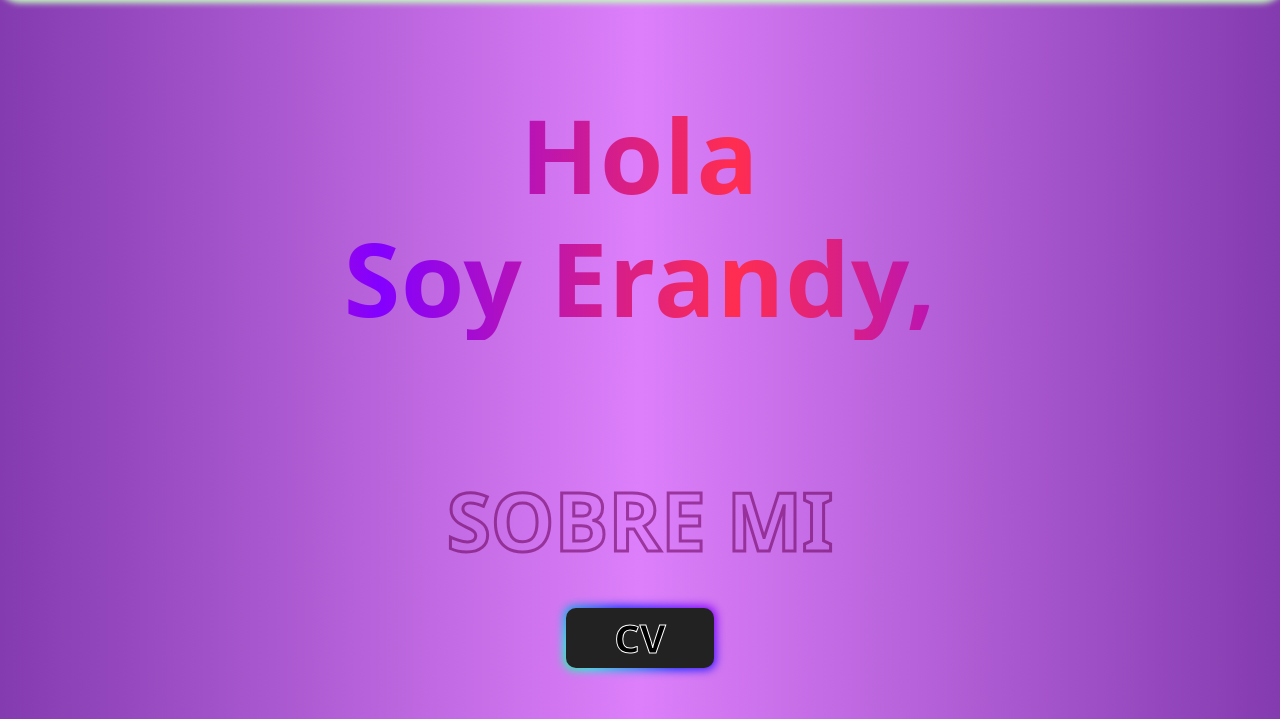
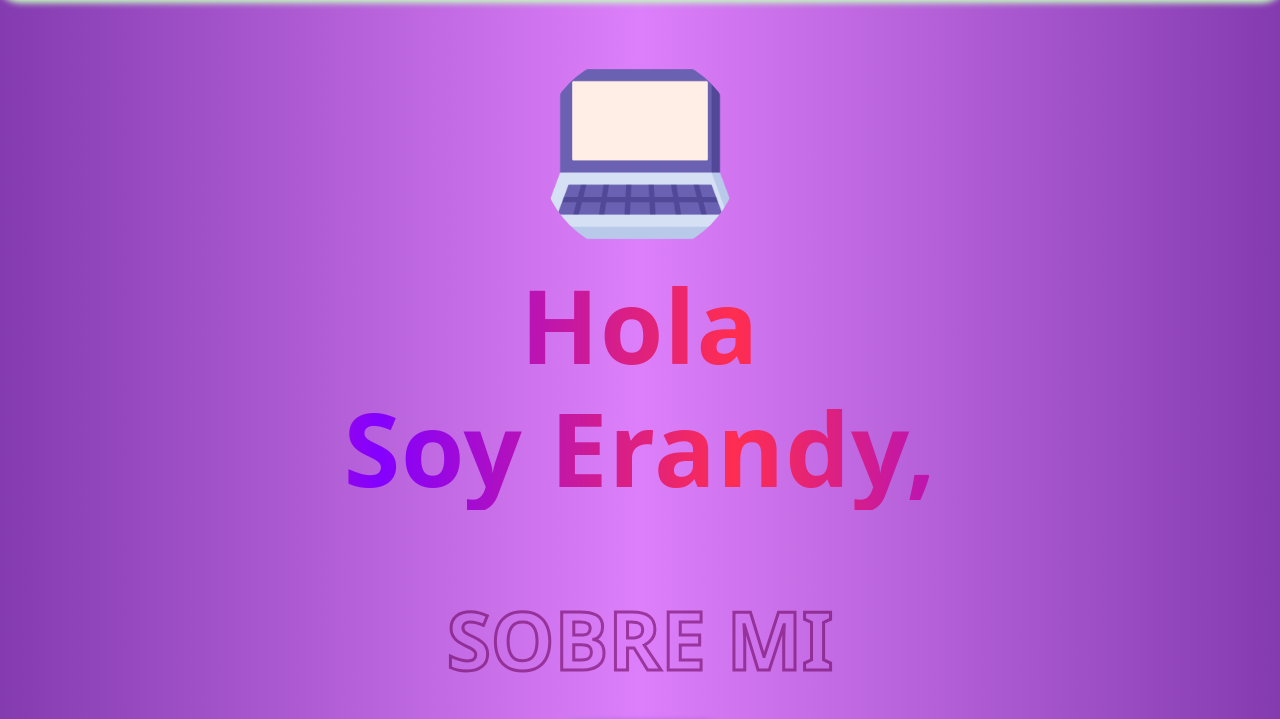
Before and after one commit to ErandyDiana/Portafolio-Personal, a plain HTML site: page index.html in a window 1280 px wide. Shown: the part 81-800 px from the top of the page. Drawn offline with nearby package versions, Linux system fonts and the light colour scheme; files whose address does not match are found by name; a web font is replaced by a local one.

Commit message:
se modifico imagen

```diff
--- a/index.html
+++ b/index.html
@@ -10,7 +10,7 @@
     <!-- Titulo -->
     <title>Portafolio | Diana Erandy 🌠</title>
     <!-- Favicon -->
-    <link rel="icon" type="image/x-icon" href="imagenes/laptop (3).png">
+   <!-- <link rel="icon" type="image/x-icon" href="imagenes/laptop (3).png"> -->
     <!-- Fonts Google -->
     <link rel="preconnect" href="https://fonts.googleapis.com">
     <link rel="preconnect" href="https://fonts.gstatic.com" crossorigin>
@@ -59,7 +59,7 @@
     <!-- Seccion Hero -->
     <section class="hero align-items-stretch">
       <div class="hero-principal d-flex flex-column justify-content-center align-items-center">
-      <!-- <img class="hero-imagen-desarrollador rounded-circle" src="imagenes/cartooner.jpg" alt="Foto de Diana Erandy"> -->
+       <img class="hero-imagen-desarrollador rounded-circle" src="imagenes/laptop (3).png" alt="Foto de Diana Erandy">
 
         <h1 class ="hola" >
             Hola
```
